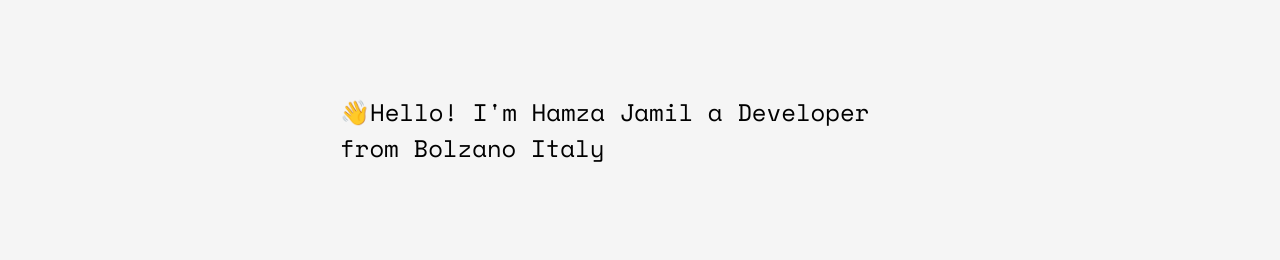
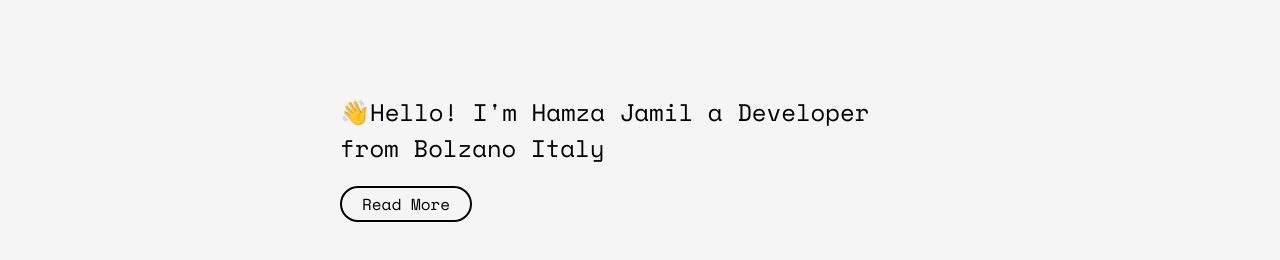
Before and after one commit to Hamza5955/portfolio-web, a plain HTML site: page index.html in a window 1280 px wide. Shown: the part 68-328 px from the top of the page. Drawn offline with nearby package versions, Linux system fonts and the light colour scheme.

Commit message:
hello fine

```diff
--- a/css/utilities.css
+++ b/css/utilities.css
@@ -49,3 +49,15 @@
 .mw-md {
   max-width: var(--mw-xl);
 }
+
+.cta {
+  display: inline-block;
+  border-width: 2px;
+  border-style: solid;
+  border-radius: 50px;
+  font-size: var(--f5);
+  padding-left: var(--space-md);
+  padding-right: var(--space-md);
+  padding-top: var(--space-xxs);
+  padding-bottom: var(--space-xxs);
+}
--- a/index.html
+++ b/index.html
@@ -29,6 +29,7 @@
         <h1 class="f3 fw4">
           👋Hello! I'm Hamza Jamil a Developer from Bolzano Italy
         </h1>
+        <a class="cta" href="#">Read More</a>
       </div>
     </section>
   </body>
```
